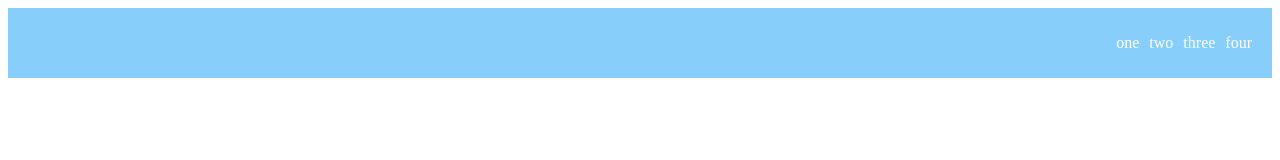
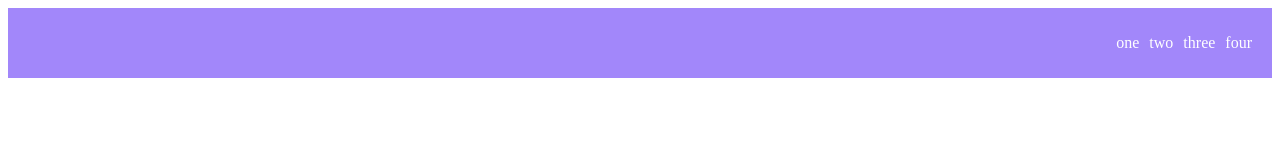
Before and after one commit to baeggoose/Sass, a plain HTML site: page index.html in a window 1280 px wide. Drawn offline with nearby package versions, Linux system fonts and the light colour scheme; files that its build step writes are made by us from their sources.

Commit message:
Sass SCSS Color Change

```diff
--- a/SCSS/style.scss
+++ b/SCSS/style.scss
@@ -1,5 +1,5 @@
 nav {
-  background: lightskyblue;
+  background: rgb(162, 135, 250);
   padding: 10px;
   height: 50px;
   ul {
--- a/src/output.css
+++ b/src/output.css
@@ -1,5 +1,5 @@
 nav {
-  background: lightskyblue;
+  background: #a287fa;
   padding: 10px;
   height: 50px; }
   nav ul {
```
Also changed, not shown: SCSS/style.css, 1 other file.
